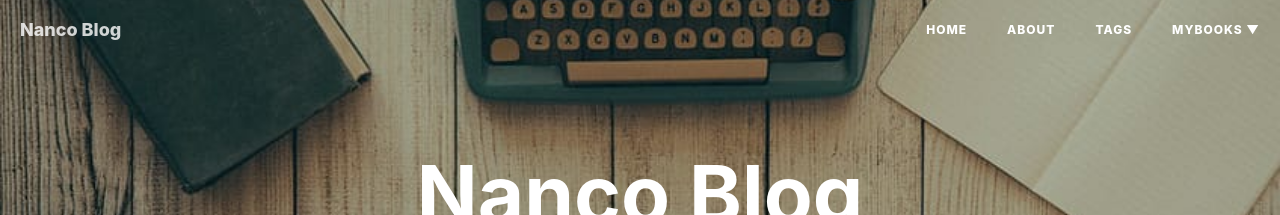
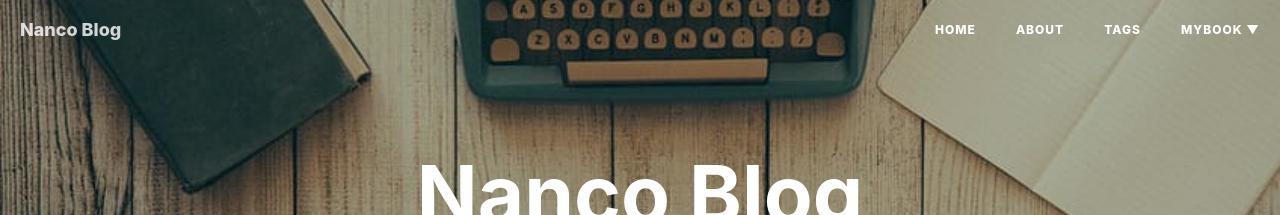
Before and after one commit to meetnanco/meetnanco.github.io, a Jekyll site: the page built from index.html, in a window 1280 px wide. Shown: the top 215 px of the page. Built offline with Jekyll 4.4.1, drawn with Linux system fonts in a browser that asks for light colours; nearby versions of some CDN libraries; the list of posts is cut into pages by our own code; comment, search, counter and statistics services are not loaded.

```diff
--- a/_includes/nav.html
+++ b/_includes/nav.html
@@ -87,7 +87,7 @@
                     </li>
                     {% endif %}{% endfor %}
                     <li class="navlinks-container">
-                        <a class="navlinks-parent" href="javascript:void(0)">mybooks</a>
+                        <a class="navlinks-parent" href="javascript:void(0)">mybook</a>
                         <div class="navlinks-children">
 
                             <a href="https://chai2010.gitbooks.io/advanced-go-programming-book/content/">Advanced Go Programming</a>
@@ -112,22 +112,22 @@
     var $navbar = document.querySelector('#huxblog_navbar');
     var $collapse = document.querySelector('.navbar-collapse');
 
-    var __HuxNav__ = {
-        close: function(){
-            $navbar.className = " ";
-            // wait until animation end.
-            setTimeout(function(){
-                // prevent frequently toggle
-                if($navbar.className.indexOf('in') < 0) {
-                    $collapse.style.height = "0px"
-                }
-            },400)
-        },
-        open: function(){
-            $collapse.style.height = "auto"
-            $navbar.className += " in";
-        }
-    }
+    // var __HuxNav__ = {
+    //     close: function(){
+    //         $navbar.className = " ";
+    //         // wait until animation end.
+    //         setTimeout(function(){
+    //             // prevent frequently toggle
+    //             if($navbar.className.indexOf('in') < 0) {
+    //                 $collapse.style.height = "0px"
+    //             }
+    //         },400)
+    //     },
+    //     open: function(){
+    //         $collapse.style.height = "auto"
+    //         $navbar.className += " in";
+    //     }
+    // }
 
     var mobileClick = {
         init : function() {
@@ -146,13 +146,13 @@
     }
 
     // Bind Event
-    $toggle.addEventListener('click', function(e){
-        if ($navbar.className.indexOf('in') > 0) {
-            __HuxNav__.close()
-        }else{
-            __HuxNav__.open()
-        }
-    })
+    // $toggle.addEventListener('click', function(e){
+    //     if ($navbar.className.indexOf('in') > 0) {
+    //         __HuxNav__.close()
+    //     }else{
+    //         __HuxNav__.open()
+    //     }
+    // })
 
     /**
      * Since Fastclick is used to delegate 'touchstart' globally
@@ -168,7 +168,7 @@
     document.addEventListener('click', function(e){
         if(e.target == $toggle) return;
         if(e.target.className == 'icon-bar') return;
-        __HuxNav__.close();
+        // __HuxNav__.close();
     });
     document.addEventListener('DOMContentLoaded', mobileClick.init);
 </script>
```
